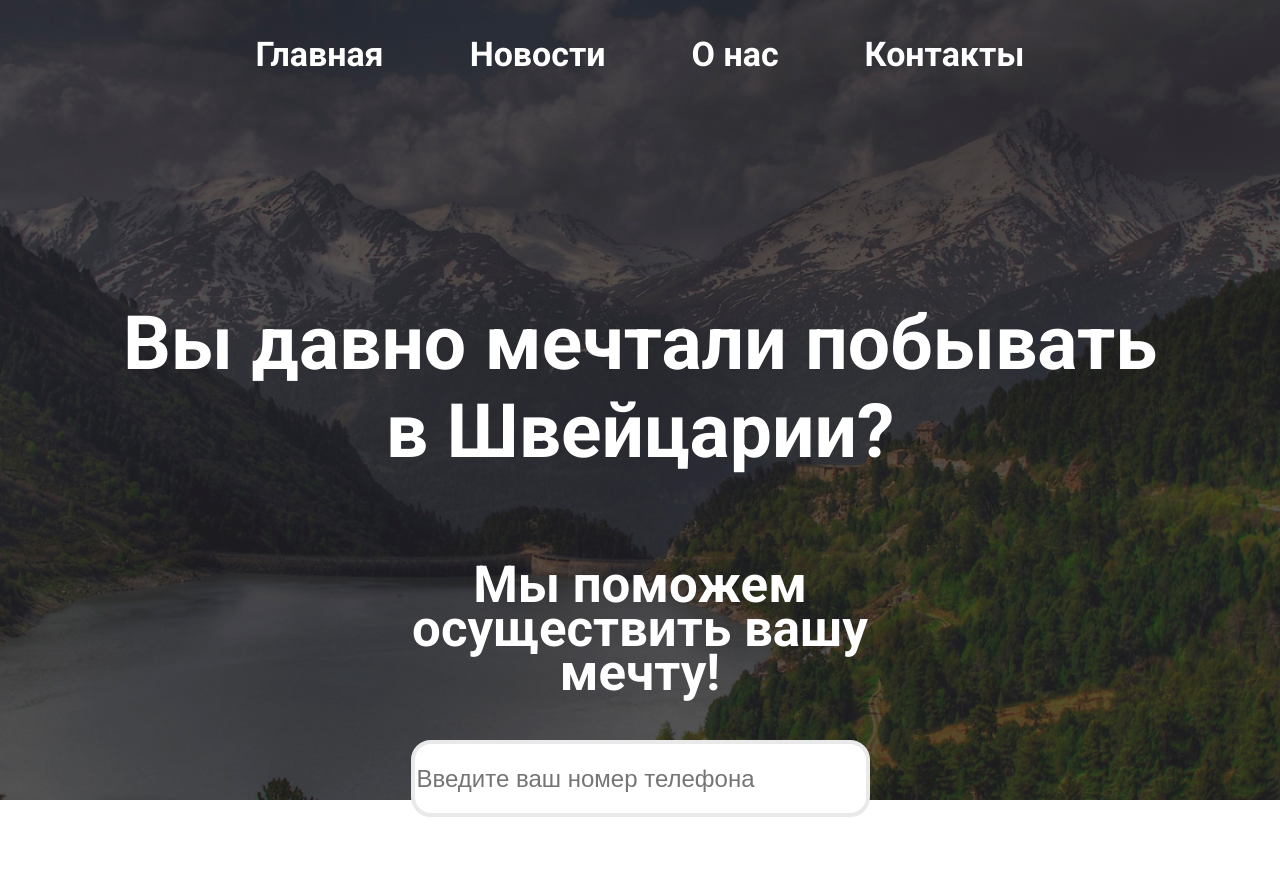
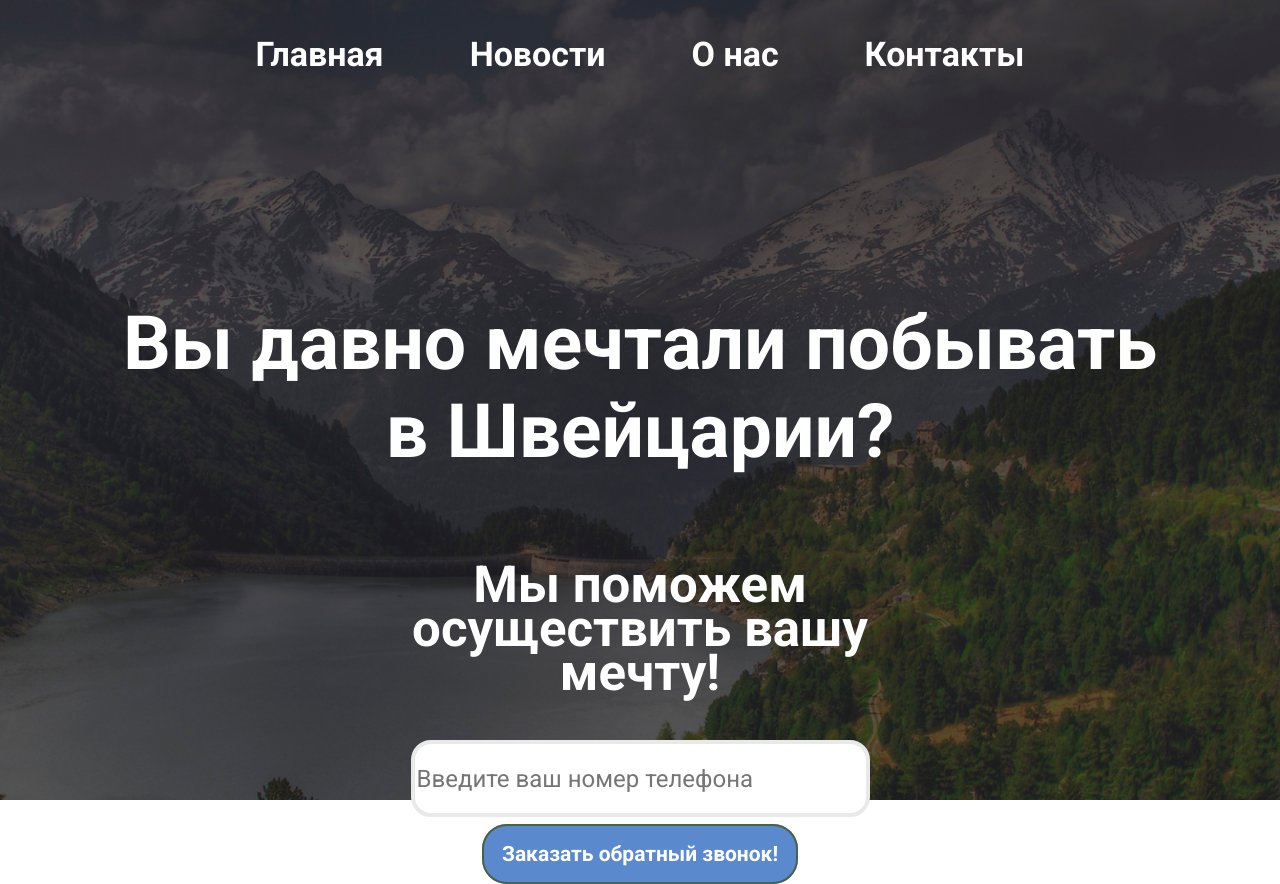
Before and after one commit to xlfjeer/travel-agency, a plain HTML site: page index.html in a window 1280 px wide. Before the commit the page ends 817 px from the top, so only its background shows below. Drawn offline with Linux system fonts and the light colour scheme.

Commit message:
button hover and nav hover

```diff
--- a/index.html
+++ b/index.html
@@ -42,6 +42,14 @@
 
            </div>
 
+           <div class="btn">
+
+            <a class="button" href="@">Заказать обратный звонок!</a>
+
+            </div>
+
+           </div>
+
          </div>
 
    </div>
--- a/style.css
+++ b/style.css
@@ -14,6 +14,7 @@ body {
     font-size: 34px;
     margin-top: 34px;
     font-family: 'Roboto', sans-serif;
+    transition: color 0.25s linear
 }
 .nav-item:last-child {
     margin-right: 0px;
@@ -52,8 +53,32 @@ body {
     outline: none;
     border: 4px solid #E9E9E9;
     border-radius: 20px;
+    font-family: 'Roboto', sans-serif;
 }
 .forma {
     text-align: center;
     margin-top: 45px;
 }
+.btn {
+    text-align: center;
+    margin-top: 25px;
+}
+.button {
+     background-color: #5B89CE;
+     text-decoration: none;
+     color: white;
+     font-weight: 700;
+     font-size: 21px;
+     font-family: 'Roboto', sans-serif;
+     padding: 16px 18px;
+     border: 2px solid #476443;
+     border-radius: 25px;
+     transition: background-color 0.3s linear;
+}
+.button:hover {
+    background-color: #0c2448;
+
+}
+.nav-item:hover {
+    color: grey;
+}
```
